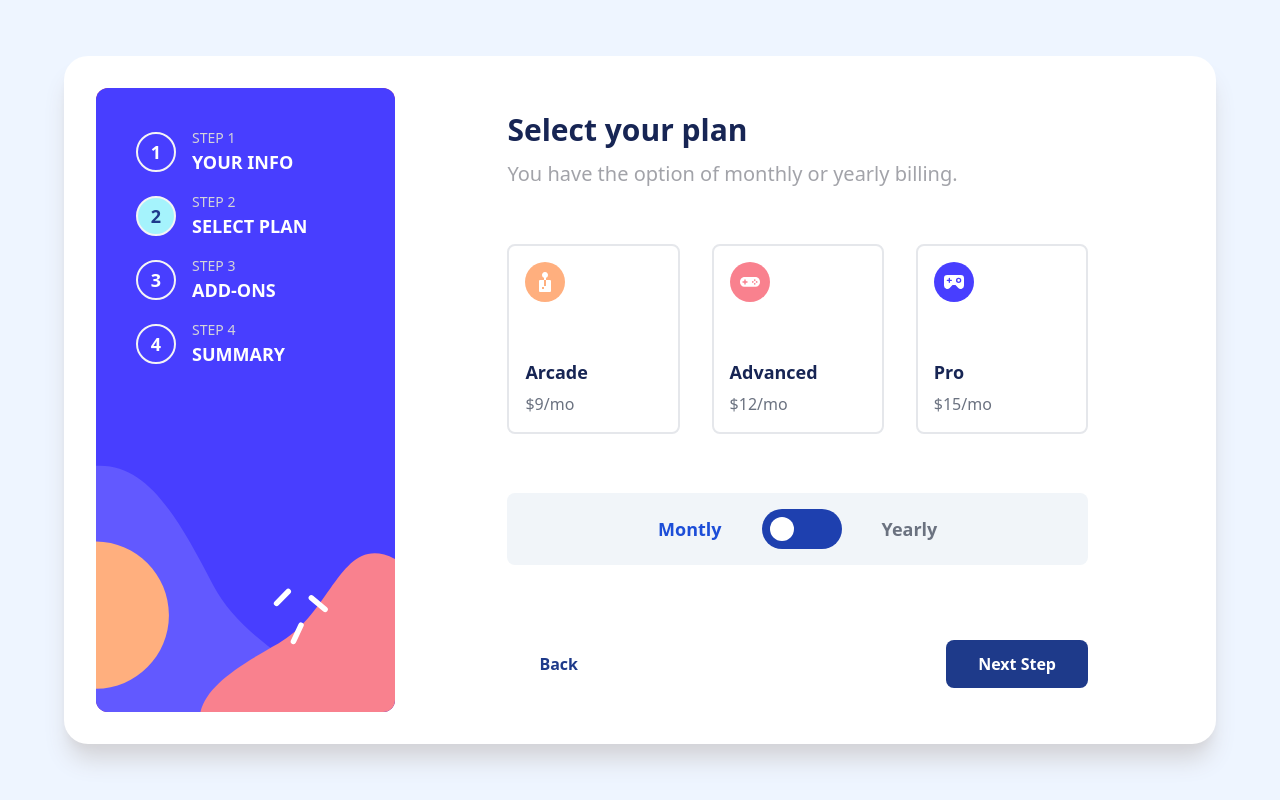
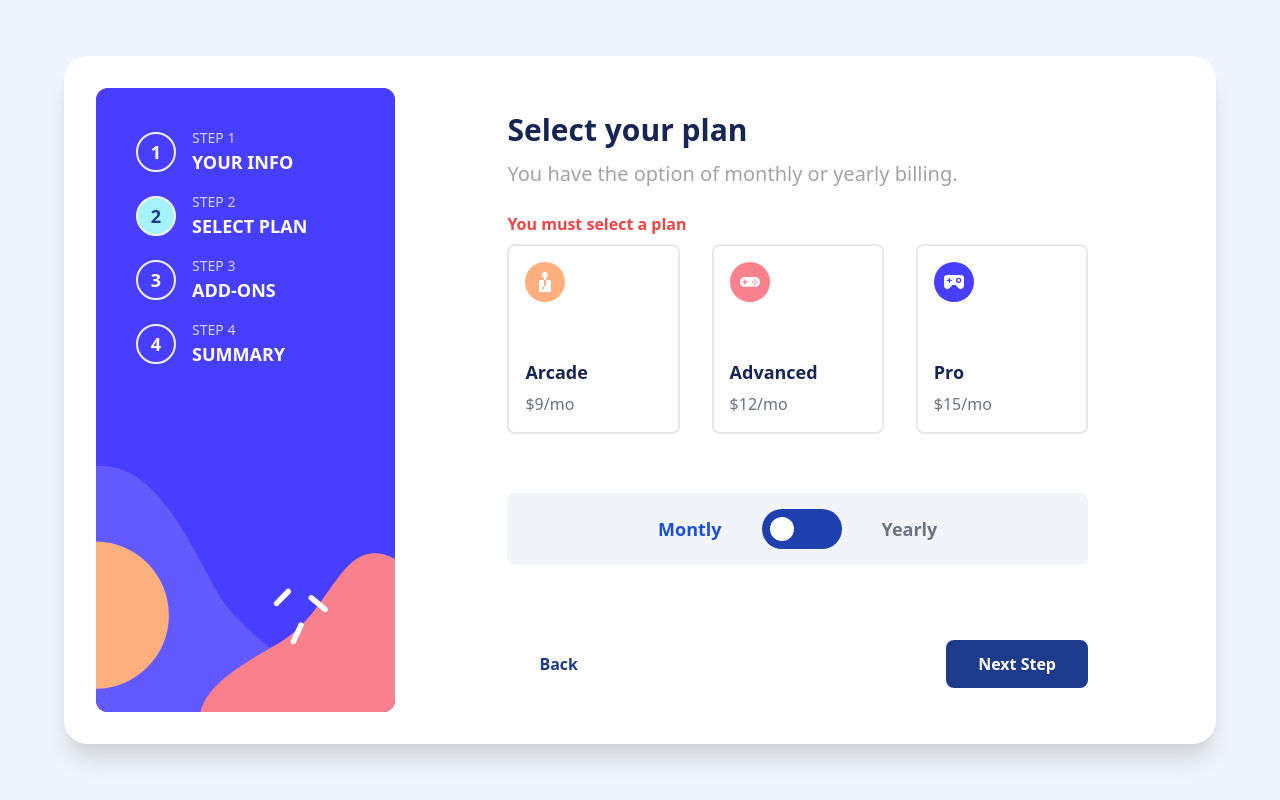
Before and after one commit to VicenteJ20/multi-step-form, a React (Vite) app: page /select-plan in a window 1280 px wide. Both pictures are taken after a click on the button "Next Step". Built offline with nearby package versions, Linux system fonts and the light colour scheme.

Commit message:
feat/se cambia alert por un mensaje personalizado, mostrando al usuario que debe seleccionar un tipo de plan sin afectar el diseño de la app

```diff
--- a/src/components/Step2/PlanLayout.tsx
+++ b/src/components/Step2/PlanLayout.tsx
@@ -6,27 +6,36 @@ import { PlanSwitcher } from "./PlanSwitcher"
 import { Step2SliceProps } from "../../interfaces/Steps"
 import { useNavigate } from "react-router-dom"
 import { StepsSidebarInfo } from "../../constants/StepsInfo"
+import { useState, useEffect } from "react"
 
 
 const PlanLayout = ({ children }: { children: React.ReactNode }) => {
 
   const planInfo = useSelector((state: Step2SliceProps) => state.plan)
   const currentStep = useSelector((state: {activeState: number}) => state.activeState) as unknown as { value: number }
+  const [alert, setAlert] = useState(false)
   const navigate = useNavigate()
+
+  useEffect(() => {
+    if (planInfo.selectedPlan !== '' && setAlert) {
+      setAlert(false)
+    }
+  }, [planInfo])
 
   const handleSubmit = () => {
     if (planInfo.selectedPlan === '' || planInfo.type === '') {
-      alert('Please select a plan')
+      setAlert(true)
       return
     }
-
+    setAlert(false)
     const nextStep = StepsSidebarInfo.find((item) => item.index === currentStep.value + 1)?.url as string
 
     navigate(nextStep)
   }
 
   return (
-    <section className='h-full flex flex-col gap-4 justify-between'>
+    <section className='h-full flex flex-col gap-4 justify-between relative'>
+      <span className={`${!alert && 'hidden' } text-red-500 font-semibold absolute -top-8`}>You must select a plan</span>
       {children}
       <PlanSwitcher />
       <ButtonsFooter>
--- a/src/pages/AddOns.tsx
+++ b/src/pages/AddOns.tsx
@@ -9,6 +9,7 @@ const AddOnsPage = () => {
   return (
     <LayoutForm>
       <Header title={Step3.title} subtitle={Step3.description} />
+
       <ButtonsFooter>
         <BackBtn />
         <NextBtn />
```
